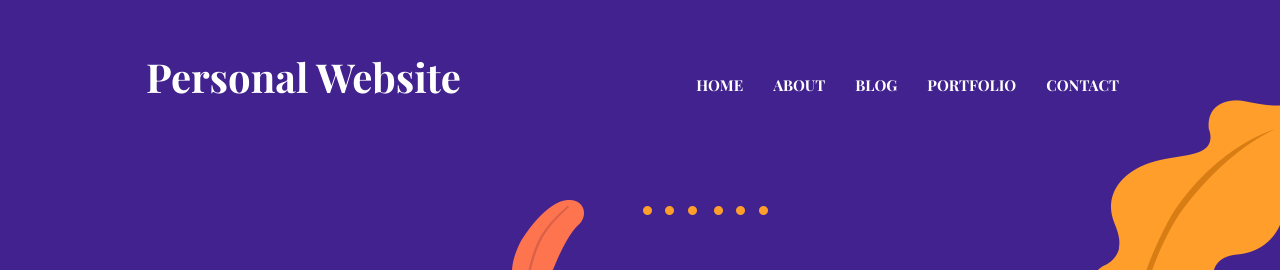
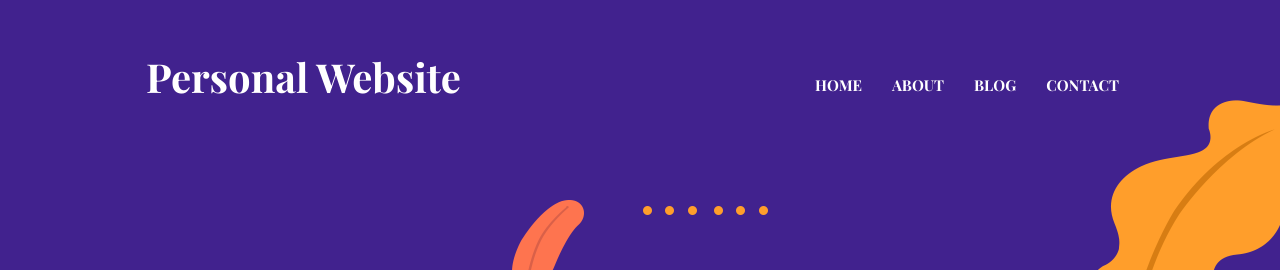
Before and after one commit to BIGTANGBRO/BIGTANGBRO.github.io, a Jekyll site: the page built from index.html, in a window 1280 px wide. Shown: the top 270 px of the page. Built offline with Jekyll 4.4.1, drawn with Linux system fonts in a browser that asks for light colours.

Commit message:
Update settings.yml

```diff
--- a/_data/settings.yml
+++ b/_data/settings.yml
@@ -14,7 +14,7 @@ copyright: Copyright &copy; 2020 Designed by [Themefisher](https://themefisher.c
 menu:
   - { name: About, link: "/about" }
   - { name: Blog, link: "/blog" }
-  - { name: Portfolio, link: "/portfolio" }
+#  - { name: Portfolio, link: "/portfolio" }
   - { name: Contact, link: "/contact" }
 
 #-------------------------------
```
